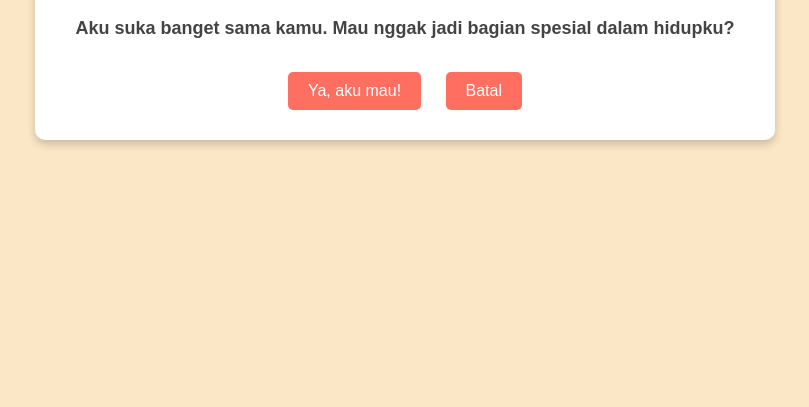
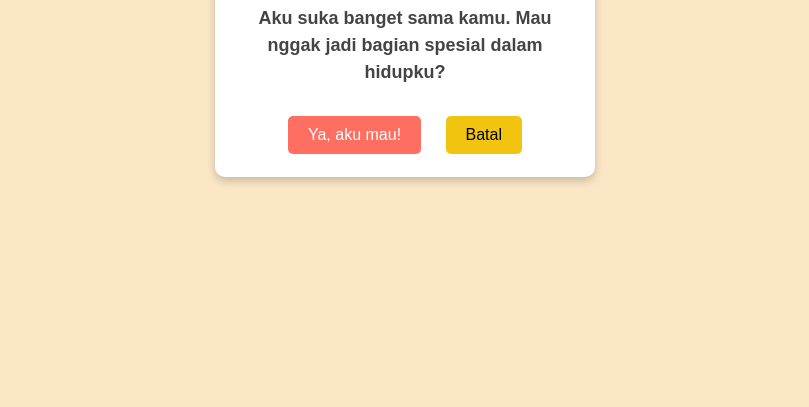
Before and after one commit to MENNNNN21/mannntoo, a plain HTML site: page index.html in a window 1280 px wide. Shown: the part 393-800 px from the top of the page, without its empty margins (235-1044 px from the left). Drawn offline with Linux system fonts and the light colour scheme.

Commit message:
Update style.css

```diff
--- a/style.css
+++ b/style.css
@@ -14,6 +14,9 @@ body {
     padding: 20px 40px;
     border-radius: 10px;
     box-shadow: 0 4px 8px rgba(0, 0, 0, 0.2);
+    position: relative;
+    width: 300px;
+    height: 300px;
 }
 
 h1 {
@@ -29,6 +32,7 @@ p {
 
 .buttons {
     margin-top: 20px;
+    position: relative;
 }
 
 button {
@@ -47,9 +51,19 @@ button:hover {
     background-color: #ff3d33;
 }
 
-.response {
-    margin-top: 20px;
-    font-size: 20px;
-    font-weight: bold;
-    color: #444;
+button#cancelBtn {
+    background-color: #f1c40f;
+    color: #000;
+    border: none;
+    padding: 10px 20px;
+    margin: 10px;
+    border-radius: 5px;
+    cursor: pointer;
+    font-size: 16px;
+    position: relative;
+    transition: background-color 0.3s;
 }
+
+button#cancelBtn:hover {
+    background-color: #f39c12;
+}
```
